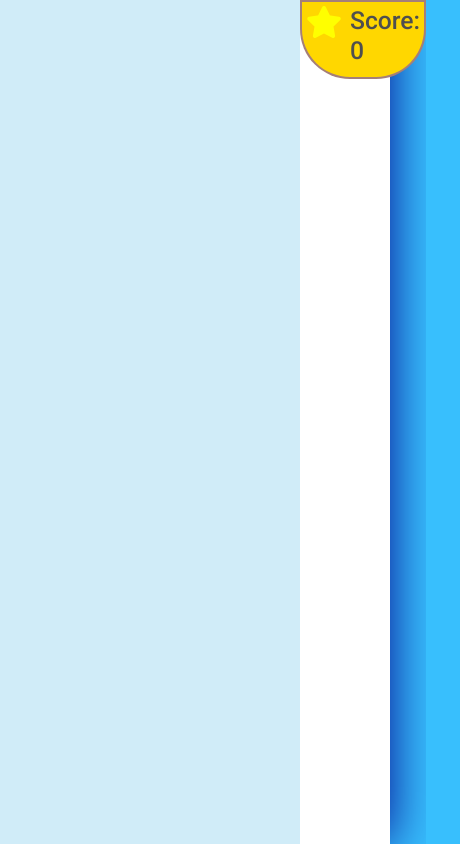
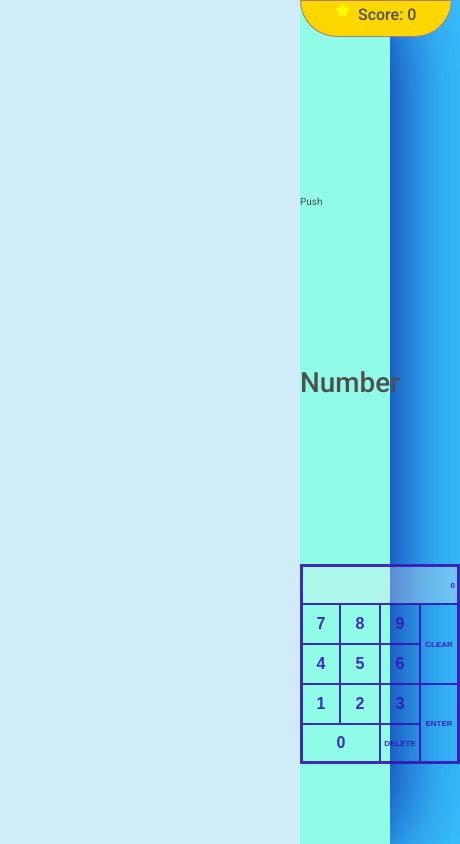
Before and after one commit to MikhailZhuk/Task12.Raindrops, a plain HTML site: page index.html in a window 390 px wide. Shown: the whole page, 460 px wide, since content can reach past the window. Drawn offline with Linux system fonts and the light colour scheme.

Commit message:
feat: add buttons

```diff
--- a/index.html
+++ b/index.html
@@ -32,17 +32,38 @@
       </button>
     </div>
    </div>
-   <div class="conteiner game d-flex flex-fill"  >
-     <div class="plase" style="width: 100vh;" >
+   <div class="conteiner_game d-flex"  >
+     <div class="plase">
        <canvas></canvas>
      </div>
-     <div class="tools" style="width: 40vh;">
-      <div class="score d-flex" style:">
+     <div class="tools">
+      <div class="score d-flex" style:>
         <i class="fas fa-star fa-2x p-1"></i>
         <h2 class="p-1">Score: <span class="point">0</span></h2>
       </div>
-     </div>
 
+       <buttom class="random">Push</buttom>
+       <h1 class="numbers">Number</h1>
+
+
+        <div class="wrapper">
+            <input class="boxOUT" disabled type="text" id="display" value="0" name="" placeholder="000000">
+          <button class="box7 btn btn-outline-primary">7</button>
+          <button class="box8 btn btn-outline-primary">8</button>
+          <button class="box9 btn btn-outline-primary">9</button>
+          <button class="boxCL btn btn-outline-primary">Clear</button>
+          <button class="box4 btn btn-outline-primary">4</button>
+          <button class="box5 btn btn-outline-primary">5</button>
+          <button class="box6 btn btn-outline-primary">6</button>
+          <button class="box1 btn btn-outline-primary">1</button>
+          <button class="box2 btn btn-outline-primary">2</button>
+          <button class="box3 btn btn-outline-primary">3</button>
+          <button class="boxENT btn btn-outline-primary">Enter</button>
+          <button class="box0 btn btn-outline-primary">0</button>
+          <button class="boxDEL btn btn-outline-primary">Delete</button>
+        </div>
+       </div>
+    </div>
 
    </div>
 
--- a/main.js
+++ b/main.js
@@ -0,0 +1,30 @@
+let rand = document.querySelector('.random');
+let output = document.querySelector('.numbers');
+
+function getRandomNumber(min,max) {
+    let step1 = max - min + 1;
+    let step2 = Math.random() * step1;
+    let result = Math.floor(step2) + min;
+    return result;
+}
+
+function createArrayOfNumbers( start, end) {
+    let myArray = [];
+    for(let i = start; i <= end; i++){
+        myArray.push(i);
+    }
+    return myArray;
+}
+
+let numbersArray = createArrayOfNumbers(1,20);
+
+rand.addEventListener( 'click', () => {
+    if( numbersArray.length == 0){
+        output.innerText = 'No more number';
+        return;
+    }
+    let randomIndex = getRandomNumber(0, numbersArray.length-1);
+    let randomNumber = numbersArray[randomIndex];
+    numbersArray.splice(randomIndex, 1);
+    output.innerText = randomNumber;
+})
--- a/style.css
+++ b/style.css
@@ -1,41 +1,238 @@
-body{
-   background:#38bffd ;
-  }
+body {
+  background: #38bffd;
+  font-size: 10px;
+}
 
+/* First page */
 
-.plase{
-  background-color: #d0ecf8;
-}
-.conteiner1{
+.conteiner1 {
   background-color: #38bffd;
 }
 .conteiner1,
-.fa-volume-mute{
-    display: none;
+.fa-volume-mute {
+  display: none;
+  height: 100vh;
 }
-.fa-volume-up:focus{
-    box-shadow: 3px 3px 5px rgb(255, 0, 0);
+
+.fa-volume-up:focus {
+  box-shadow: 3px 3px 5px rgb(255, 0, 0);
 }
-.fas{
+
+.fas {
   cursor: pointer;
 }
 
-.conteiner{
-  background: rgb(255, 255, 255);
+/* Page with game place */
+
+.conteiner_game {
+  display: flex;
+  background: rgb(144, 252, 232);
   padding: 0;
   margin: auto;
-  max-width: 1000px;
+  max-width: 80%;
   height: 100vh;
-  box-shadow: 0px 0px 50px darkblue;
+  box-shadow: 0px 0px 5rem darkblue;
 }
-
-.fa-star{
+.plase {
+  flex-grow: 4;
+  width: 80%;
+  background-color: #d0ecf8;
+}
+.fa-star {
   color: yellow;
 }
 
-.score{
+.score {
+  display: flex;
+  width: 95%;
   justify-content: center;
   background: gold;
-  border-radius: 0 0 50px 50px;
-  border: 2px solid rgba(77, 40, 242, 0.5);
+  border-radius: 0 0 5rem 5rem;
+  border: 0.2rem solid rgba(77, 40, 242, 0.5);
 }
+
+.tools {
+  display: flex;
+  justify-content: space-between;
+  flex-grow: 1;
+  flex-direction: column;
+  padding-left: 0.5rem;
+  margin: 0;
+  border-left: o.2rem solid rgba(77, 40, 242, 0.5);
+}
+
+.wrapper {
+  display: grid;
+  margin-bottom: 5rem;
+  grid-auto-rows: 4rem;
+  grid-auto-columns: 4rem;
+}
+
+.box0,
+.box1,
+.box2,
+.box3,
+.box4,
+.box5,
+.box6,
+.box7,
+.box8,
+.box9 {
+  color: rgba(51, 22, 181, 0.9);
+  border: 0.2rem solid rgba(51, 22, 181, 0.9);
+  font: bold 2rem Arial, sans-serif;
+  border-radius: 0;
+  padding: 0;
+  text-align: center;
+}
+
+.boxOUT {
+  font: bold 2rem Arial, sans-serif;
+  text-align: end;
+  color: rgba(51, 22, 181, 0.9);
+  border: 0.4rem solid rgba(51, 22, 181, 0.9);
+  border-bottom: 0.2rem solid rgba(51, 22, 181, 0.9);
+  grid-column-start: 1;
+  grid-column-end: 5;
+  grid-row-start: 1;
+  grid-row-end: 2;
+}
+
+.boxCL {
+  color: rgba(51, 22, 181, 0.9);
+  border: 0.2rem solid rgba(51, 22, 181, 0.9);
+  border-right: 0.4rem solid rgba(51, 22, 181, 0.9);
+  border-radius: 0;
+  padding: 0;
+  font: bold 0.9rem Arial, sans-serif;
+  grid-column-start: 4;
+  grid-column-end: 5;
+  grid-row-start: 2;
+  grid-row-end: 4;
+}
+
+.boxENT {
+  color: rgba(51, 22, 181, 0.9);
+  border: 0.2rem solid rgba(51, 22, 181, 0.9);
+  border-right: 0.4rem solid rgba(51, 22, 181, 0.9);
+  border-radius: 0;
+  padding: 0;
+  font: bold 0.9rem Arial, sans-serif;
+  grid-column-start: 4;
+  grid-column-end: 5;
+  grid-row-start: 4;
+  grid-row-end: 6;
+}
+
+.box0 {
+  grid-column-start: 1;
+  grid-column-end: 3;
+  grid-row-start: 5;
+  grid-row-end: 6;
+}
+
+.boxDEL {
+  color: rgba(51, 22, 181, 0.9);
+  border: 0.2rem solid rgba(51, 22, 181, 0.9);
+  padding: 0;
+  border-radius: 0;
+  font: bold 0.8rem Arial, sans-serif;
+}
+
+.box0,
+.box7,
+.box4,
+.box1 {
+  border-left: 0.4rem solid rgba(51, 22, 181, 0.9);
+}
+
+.box0,
+.boxDEL,
+.boxENT {
+  border-bottom: 0.4rem solid rgba(51, 22, 181, 0.9);
+}
+
+/* Screen resolution for 820 */
+@media screen and (max-width: 820px) {
+  .conteiner_game {
+    max-width: 90%;
+  }
+}
+/* Screen resolution for Tablet */
+
+@media screen and (max-width: 767px) {
+  .conteiner_game {
+    margin: 0;
+    max-width: 100%;
+  }
+
+  .tools {
+    margin: 0;
+    padding: 0;
+  }
+
+  .score {
+    font-size: 0.4rem;
+    border: 0.1rem solid rgba(77, 40, 242, 0.5);
+  }
+
+  h2 {
+    font-size: 1rem;
+  }
+
+  .wrapper {
+    display: grid;
+    width: 93%;
+    padding: 0;
+    margin-left: 0;
+    margin-bottom: 5rem;
+    grid-auto-rows: 2.5rem;
+    grid-auto-columns: 2.5rem;
+  }
+
+  .box0,
+  .box1,
+  .box2,
+  .box3,
+  .box4,
+  .box5,
+  .box6,
+  .box7,
+  .box8,
+  .box9 {
+    color: rgba(51, 22, 181, 0.9);
+    border: 0.1rem solid rgba(51, 22, 181, 0.9);
+    font: bold 1rem Arial, sans-serif;
+  }
+
+  .boxCL,
+  .boxENT,
+  .boxDEL,
+  .boxOUT {
+    border: 0.1rem solid rgba(51, 22, 181, 0.9);
+    font: bold 0.5rem Arial, sans-serif;
+  }
+
+  .box0,
+  .box7,
+  .box4,
+  .box1 {
+    border-left: 0.2rem solid rgba(51, 22, 181, 0.9);
+  }
+
+  .box0,
+  .boxDEL,
+  .boxENT {
+    border-bottom: 0.2rem solid rgba(51, 22, 181, 0.9);
+  }
+
+  .boxOUT {
+    border: 0.2rem solid rgba(51, 22, 181, 0.9);
+    border-bottom: 0.1rem solid rgba(51, 22, 181, 0.9);
+  }
+
+  .boxENT,
+  .boxCL {
+    border-right: 0.2rem solid rgba(51, 22, 181, 0.9);
+  }
+}
```
